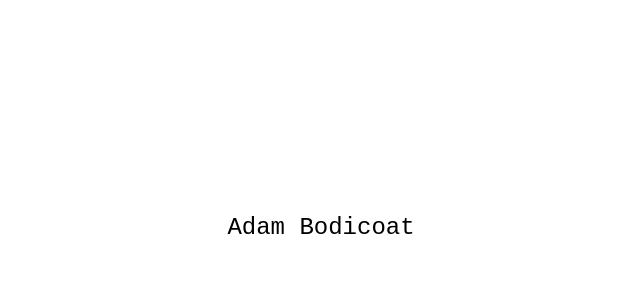
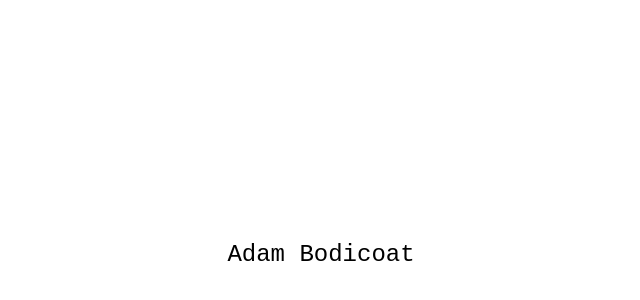
Before and after one commit to adxmb/personal_website, a React (Create React App) app: page / in a window 1280 px wide. Shown: the part 146-446 px from the top of the page, without its empty margins (319-959 px from the left). Built offline with nearby package versions, Linux system fonts and the light colour scheme.

Commit message:
Bug Fix: Fixing window resizing bug
When the windo is resizes, the slides are updated to only show a single face of the cube not matter the window size

```diff
--- a/src/App.jsx
+++ b/src/App.jsx
@@ -9,6 +9,16 @@ import { EffectCube, Mousewheel } from "swiper/modules";
 export default function App() {
   const swiperRef = useRef(null);
   const [scrollPosition, setScrollPosition] = useState(0);
+
+  const updateSlides = () => {
+    if (swiperRef.current) {
+      const slidesPerView = Math.ceil(1);
+      const activeSlide = Math.floor(scrollPosition / window.innerHeight);
+      swiperRef.current.swiper.params.slidesPerView = slidesPerView;
+      swiperRef.current.swiper.update();
+      swiperRef.current.swiper.slideTo(activeSlide, 0);
+    }
+  };
 
   useEffect(() => {
     const handleScroll = () => {
@@ -32,6 +42,23 @@ export default function App() {
     }
   }, [scrollPosition]);
 
+  const handleResize = () => {
+    if (swiperRef.current) {
+      updateSlides();
+      swiperRef.current.swiper.update();
+    }
+  };
+
+  useEffect(() => {
+    handleResize();
+
+    window.addEventListener("resize", handleResize);
+
+    return () => {
+      window.removeEventListener("resize", handleResize);
+    };
+  }, []);
+
   return (
     <div className="container">
       <Swiper
@@ -47,23 +74,25 @@ export default function App() {
         mousewheel={true}
         speed={1000}
         loop={true}
-        resizeObserver={false}
-        onResize={(swiper) => swiper.update()}
         noMouseWheelClass={"swiper-mousewheel"}
+        onResize={(swiper) => {
+          handleResize();
+        }}
+        lazy={true}
         modules={[EffectCube, Mousewheel]}
         ref={swiperRef}
       >
-        <SwiperSlide>
+        <SwiperSlide className="swiper-slide">
           <a loading="lazy">Adam Bodicoat</a>
         </SwiperSlide>
-        <SwiperSlide>
-          <a loading="lazy">Slide 2</a>
+        <SwiperSlide className="swiper-slide">
+          <a loading="lazy">Skills and Experience</a>
         </SwiperSlide>
-        <SwiperSlide>
-          <a loading="lazy">Slide 3</a>
+        <SwiperSlide className="swiper-slide">
+          <a loading="lazy">Projects</a>
         </SwiperSlide>
-        <SwiperSlide>
-          <a loading="lazy">Slide 4</a>
+        <SwiperSlide className="swiper-slide">
+          <a loading="lazy">Contact</a>
         </SwiperSlide>
       </Swiper>
     </div>
--- a/src/styles.css
+++ b/src/styles.css
@@ -20,21 +20,24 @@ body {
   width: 100vw;
   height: 100vh;
   position: absolute;
-  margin-top: -10;
+  display: flex;
 }
 
 .swiper-slide {
+  display: flex;
   background-position: center;
   background-size: cover;
   background-color: #fff;
   color: #000;
   justify-content: center;
+  align-items: center;
+  height: 100%;
 }
 
 .swiper-slide a {
-  color: #000;
-  display: block;
-  text-align: center;
+  display: flex;
+  justify-content: center;
+  align-items: center;
+  height: 100%;
   font-size: 24px;
-  margin-top: 45vh;
 }
```
Also changed, not shown: src/App.css (+4 -3 lines).
